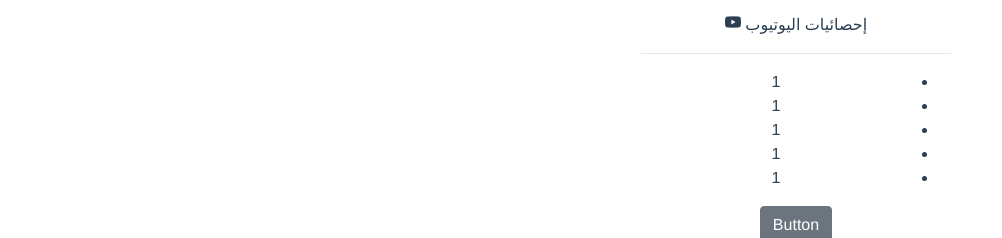
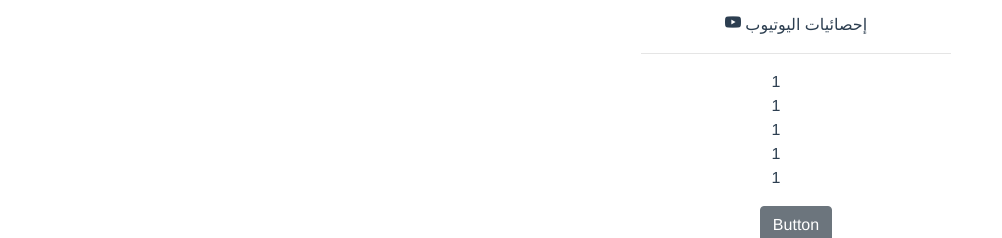
Before and after one commit to MinaMalak-cmd/Vue-project, a Vue app: page /#/contact in a window 1280 px wide. Shown: the part 467-705 px from the top of the page, without its empty margins (224-1226 px from the left). Built offline with nearby package versions, Linux system fonts and the light colour scheme.

Commit message:
handle layout

```diff
--- a/src/components/CardComponent.vue
+++ b/src/components/CardComponent.vue
@@ -1,23 +1,4 @@
-//
-<template>
-  //
-  <div class="hello">
-    //
-    <h1>Card Component</h1>
-    //
-  </div>
-  //
-</template>
-//
-<script lang="ts">
-// import { Component, Prop, Vue } from 'vue-property-decorator';
 
-// @Component
-// export default class CardComponent extends Vue {
-// //   @Prop() private msg!: string;
-// }
-//
-</script>
 <template>
   <b-container class="card">
     <b-row>
@@ -35,7 +16,7 @@
             <hr />
             <b-card-text> إحصائيات اليوتيوب <i class="fi fi-brands-youtube"></i></b-card-text>
            <hr />
-           <ul>
+           <ul class="card--list">
              <li>1</li>
              <li>1</li>
              <li>1</li>
@@ -74,4 +55,9 @@ export default {
  .card--header{
     text-align:start;
  }
+ .card--list{
+    list-style-type:none;
+    &_li{
+    }
+ }
 </style>
```
